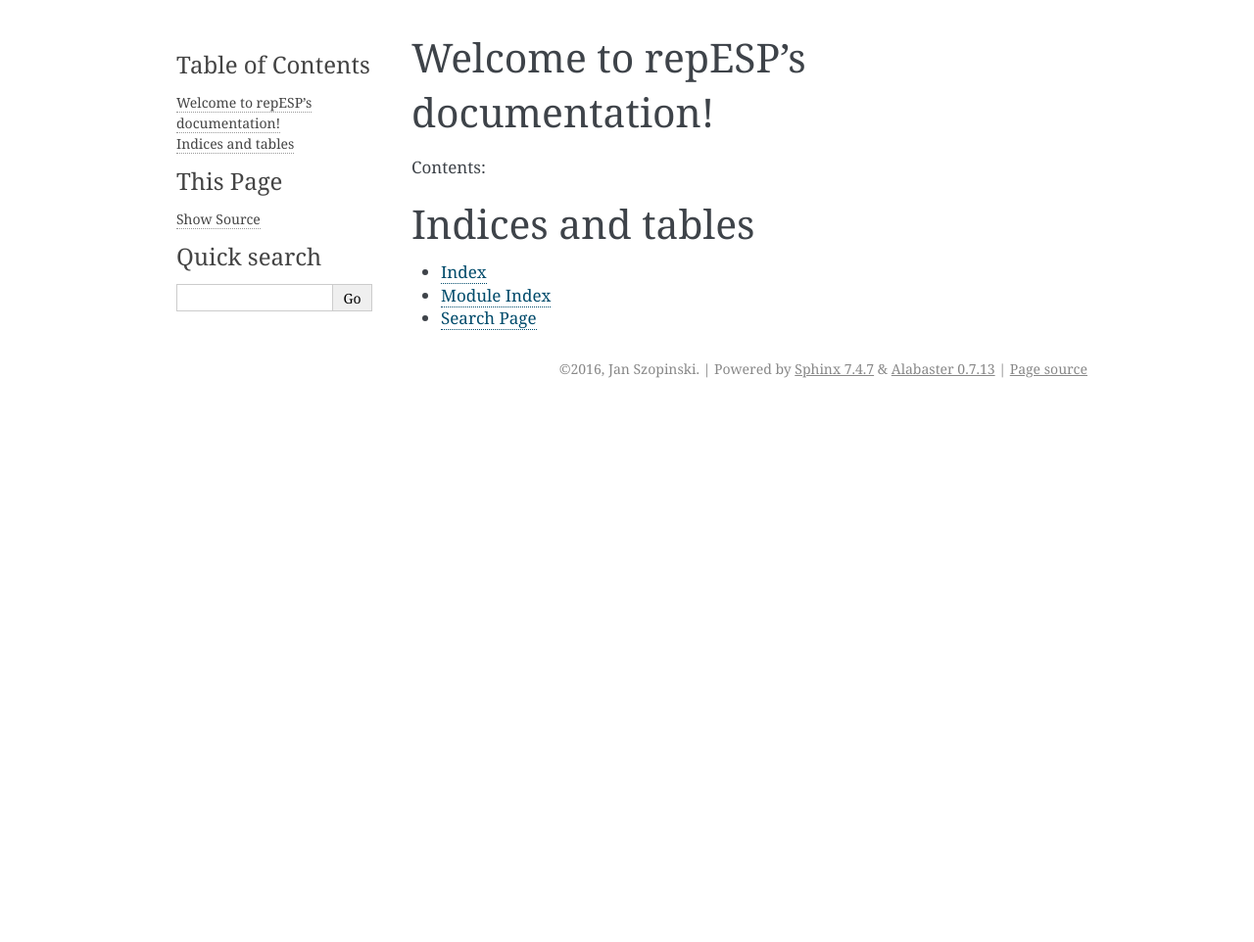
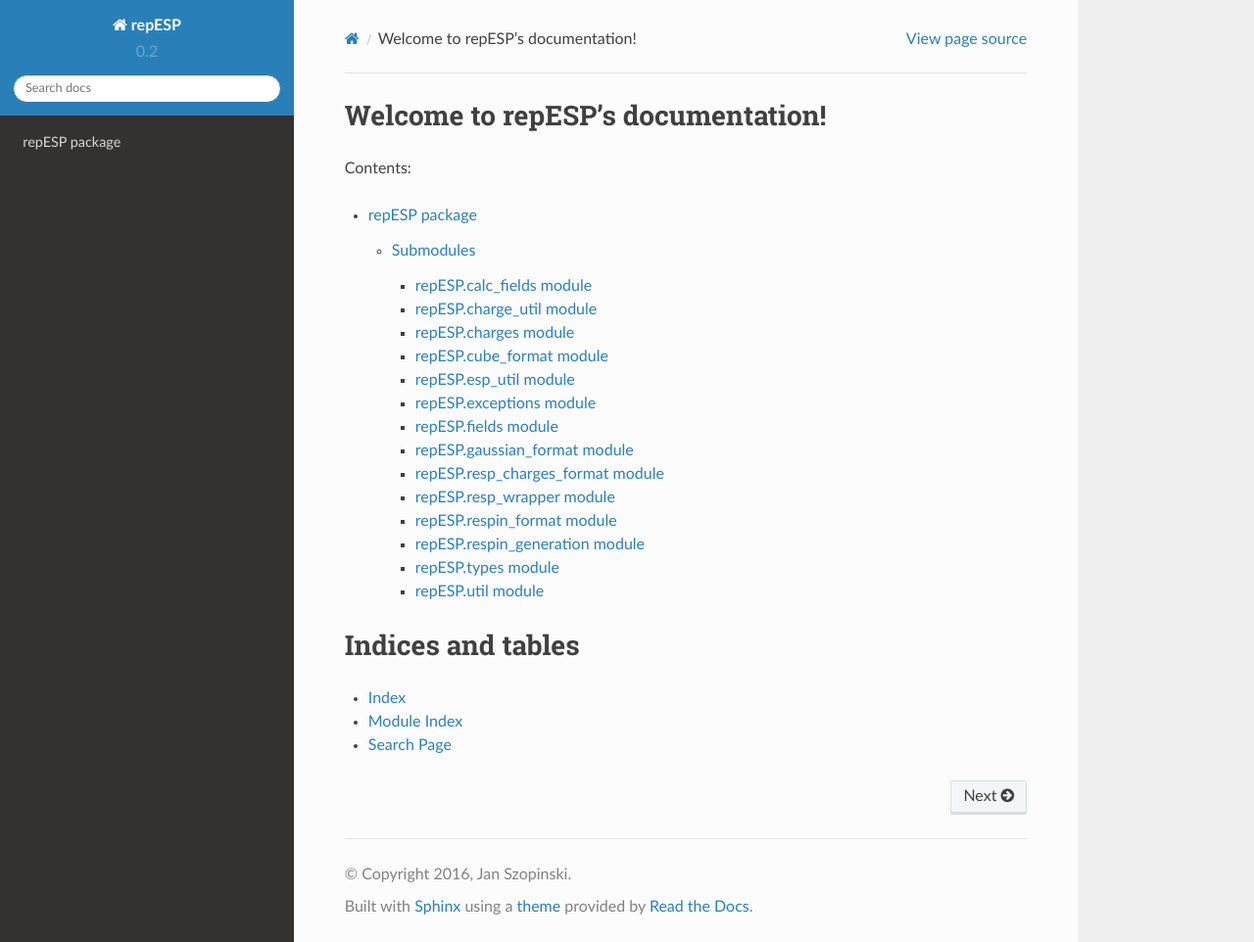
Before and after one commit to jszopi/repESP, a Sphinx documentation site: the page built from docs/source/index.rst, in a window 1280 px wide and 962 px high. Shown: the whole window at 98% size. Built offline with Sphinx 7.4.7 and the Read the Docs theme 2.0.0, drawn with Linux system fonts in a browser that asks for light colours.

Commit message:
Cosmetic changes to documentation rendering, including theme

```diff
--- a/docs/source/conf.py
+++ b/docs/source/conf.py
@@ -40,10 +40,6 @@
     'sphinx.ext.viewcode',
     'sphinx.ext.githubpages',
 ]
-
-# JSzopi: show __init__ docstrings
-# http://stackoverflow.com/a/9772922
-autoclass_content = 'both'
 
 # Add any paths that contain templates here, relative to this directory.
 templates_path = ['_templates']
@@ -123,7 +119,7 @@
 
 # The theme to use for HTML and HTML Help pages.  See the documentation for
 # a list of builtin themes.
-html_theme = 'alabaster'
+html_theme = 'sphinx_rtd_theme'
 
 # Theme options are theme-specific and customize the look and feel of a theme
 # further.  For a list of options available for each theme, see the
@@ -269,7 +265,7 @@
 # One entry per manual page. List of tuples
 # (source start file, name, description, authors, manual section).
 man_pages = [
-    (master_doc, 'repesp', 'repESP Documentation',
+    (master_doc, 'repESP', 'repESP Documentation',
      [author], 1)
 ]
 
--- a/docs/source/index.rst
+++ b/docs/source/index.rst
@@ -9,7 +9,9 @@
 Contents:
 
 .. toctree::
-   :maxdepth: 2
+   :maxdepth: 4
+
+   repESP
 
 
 
--- a/setup.py
+++ b/setup.py
@@ -13,7 +13,7 @@
     return [f"{script}={hook}" for script, hook in script_to_hook_dict.items()]
 
 
-docs_require = ['sphinx']
+docs_require = ['sphinx', 'sphinx_rtd_theme']
 test_requires = ['mypy', 'nose']
 dev_requires = docs_require + test_requires
 
```
